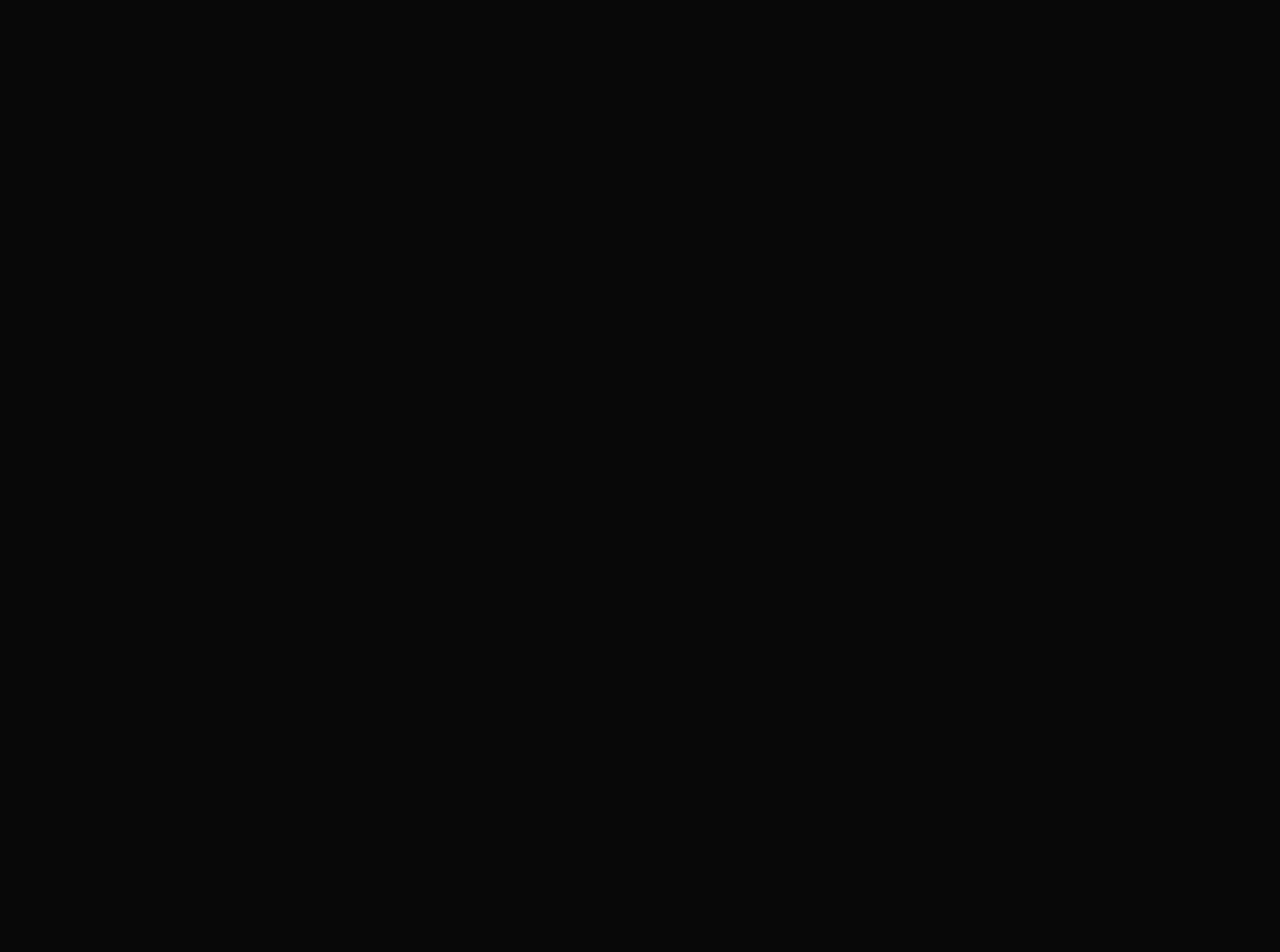
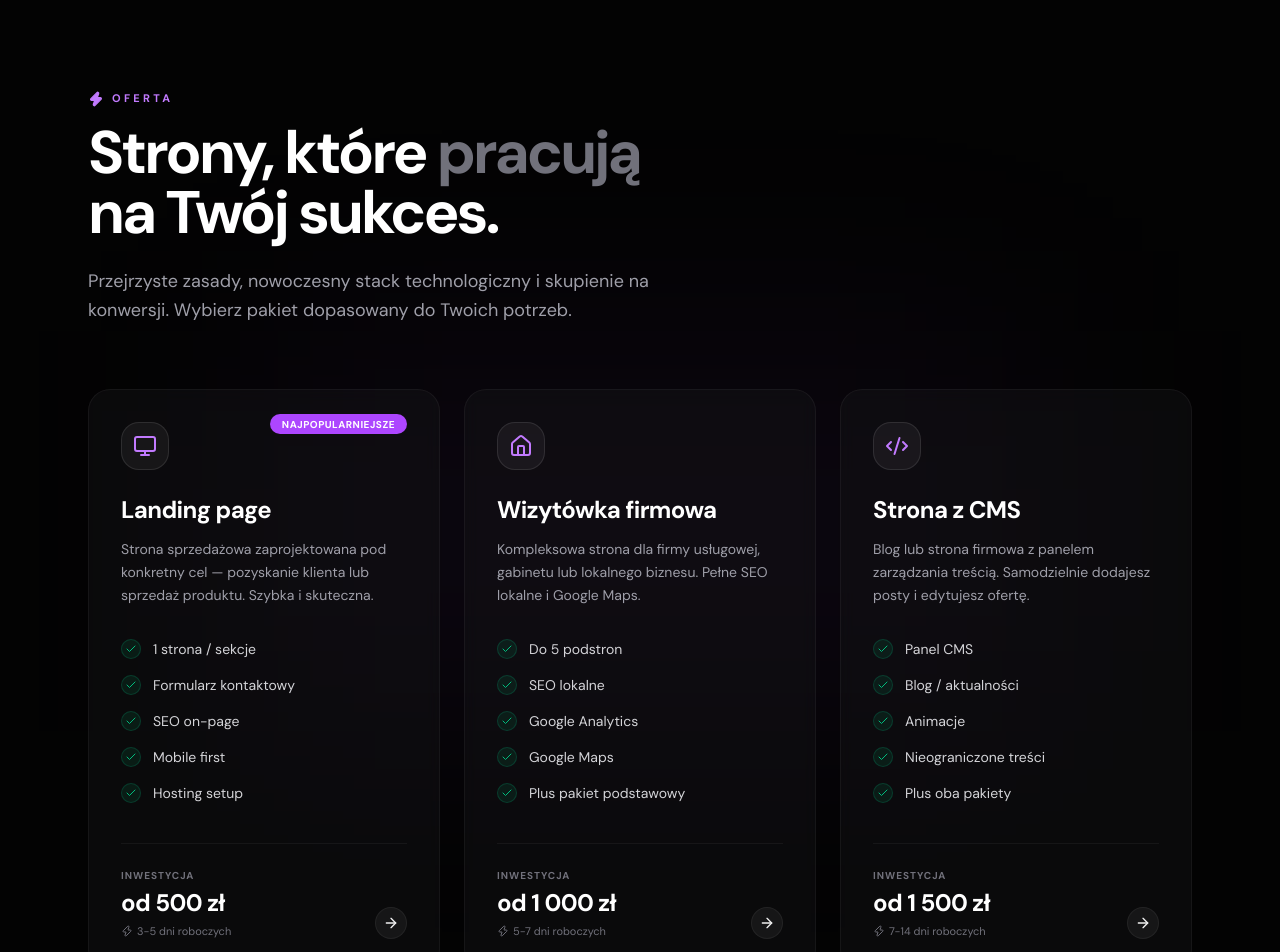
Before and after one commit to sabaudianin/dev-landing-page, a Next.js app: page / in a window 1280 px wide. Shown: the part 880-1832 px from the top of the page. Before the commit the page ends 842 px from the top, so only its background shows below. Built offline with nearby package versions, Linux system fonts and the light colour scheme; no server answers.

Commit message:
add services section

```diff
--- a/app/page.tsx
+++ b/app/page.tsx
@@ -1,11 +1,13 @@
 import Hero from "@/components/hero/hero";
 import Nav from "@/components/nav/nav";
+import Services from "@/components/services/services";
 
 export default function Home() {
   return (
     <main>
       <Nav />
       <Hero />
+      <Services />
 
     </main>
   );
--- a/components/hero/hero.tsx
+++ b/components/hero/hero.tsx
@@ -170,8 +170,8 @@ export default function Hero() {
                 >
                     {[
                         { title: "od 800 zł", desc: "za Landing Page", icon: <Sparkles className="w-4 h-4 text-purple-400" /> },
-                        { title: "3–5 dni", desc: "Czas realizacji", icon: <CheckCircle2 className="w-4 h-4 text-purple-400" /> },
-                        { title: "Lifetime", desc: "Wsparcie techniczne", icon: <CheckCircle2 className="w-4 h-4 text-purple-400" /> },
+                        { title: "3-5 dni", desc: "Czas realizacji", icon: <CheckCircle2 className="w-4 h-4 text-purple-400" /> },
+                        { title: "100%", desc: "Wsparcie techniczne", icon: <CheckCircle2 className="w-4 h-4 text-purple-400" /> },
                     ].map((stat, i) => (
                         <motion.div
                             key={i}
--- /dev/null
+++ b/components/services/services.tsx
@@ -0,0 +1,173 @@
+"use client";
+import React from "react";
+import { motion, Variants } from "framer-motion";
+import { Monitor, Home, Code2, Check, ArrowRight, Zap } from "lucide-react";
+import { Badge } from "@/components/ui/badge";
+import { Button } from "@/components/ui/button";
+
+const services = [
+    {
+        icon: <Monitor className="w-6 h-6" />,
+        tag: "Najpopularniejsze",
+        title: "Landing page",
+        desc: "Strona sprzedażowa zaprojektowana pod konkretny cel — pozyskanie klienta lub sprzedaż produktu. Szybka i skuteczna.",
+        price: "od 500 zł",
+        time: "3-5 dni roboczych",
+        features: ["1 strona / sekcje", "Formularz kontaktowy", "SEO on-page", "Mobile first", "Hosting setup"],
+        gradient: "from-blue-500/20 to-purple-500/20",
+    },
+    {
+        icon: <Home className="w-6 h-6" />,
+        tag: null,
+        title: "Wizytówka firmowa",
+        desc: "Kompleksowa strona dla firmy usługowej, gabinetu lub lokalnego biznesu. Pełne SEO lokalne i Google Maps.",
+        price: "od 1 000 zł",
+        time: "5-7 dni roboczych",
+        features: ["Do 5 podstron", "SEO lokalne", "Google Analytics", "Google Maps", "Plus pakiet podstawowy"],
+        gradient: "from-purple-500/20 to-pink-500/20",
+    },
+    {
+        icon: <Code2 className="w-6 h-6" />,
+        tag: null,
+        title: "Strona z CMS",
+        desc: "Blog lub strona firmowa z panelem zarządzania treścią. Samodzielnie dodajesz posty i edytujesz ofertę.",
+        price: "od 1 500 zł",
+        time: "7-14 dni roboczych",
+        features: ["Panel CMS", "Blog / aktualności", "Animacje", "Nieograniczone treści", "Plus oba pakiety"],
+        gradient: "from-orange-500/20 to-amber-500/20",
+    },
+];
+
+const containerVariants: Variants = {
+    hidden: { opacity: 0 },
+    visible: {
+        opacity: 1,
+        transition: { staggerChildren: 0.2 },
+    },
+};
+
+const cardVariants: Variants = {
+    hidden: { y: 30, opacity: 0 },
+    visible: {
+        y: 0,
+        opacity: 1,
+        transition: { type: "spring", stiffness: 100, damping: 12 },
+    },
+};
+
+export default function Services() {
+    return (
+        <section id="usługi" className="py-32 relative overflow-hidden bg-[#030303]">
+            {/* Subtelny blask w tle */}
+            <div className="absolute top-1/2 left-1/2 -translate-x-1/2 -translate-y-1/2 w-[800px] h-[400px] bg-purple-500/5 blur-[120px] pointer-events-none" />
+
+            <div className="max-w-6xl mx-auto px-6 relative z-10">
+                <div className="mb-16">
+                    <motion.div
+                        initial={{ opacity: 0, x: -20 }}
+                        whileInView={{ opacity: 1, x: 0 }}
+                        viewport={{ once: true }}
+                        className="flex items-center gap-2 mb-4"
+                    >
+                        <Zap className="w-4 h-4 text-purple-400 fill-purple-400" />
+                        <span className="font-bold text-[11px] tracking-[0.3em] uppercase text-purple-400">
+                            Oferta
+                        </span>
+                    </motion.div>
+
+                    <motion.h2
+                        initial={{ opacity: 0, y: 20 }}
+                        whileInView={{ opacity: 1, y: 0 }}
+                        viewport={{ once: true }}
+                        className="text-4xl md:text-6xl font-bold text-white tracking-tighter mb-6"
+                    >
+                        Strony, które <span className="text-zinc-500">pracują</span> <br />
+                        na Twój sukces.
+                    </motion.h2>
+
+                    <motion.p
+                        initial={{ opacity: 0, y: 20 }}
+                        whileInView={{ opacity: 1, y: 0 }}
+                        viewport={{ once: true }}
+                        transition={{ delay: 0.1 }}
+                        className="text-zinc-400 text-lg max-w-xl leading-relaxed"
+                    >
+                        Przejrzyste zasady, nowoczesny stack technologiczny i skupienie na konwersji.
+                        Wybierz pakiet dopasowany do Twoich potrzeb.
+                    </motion.p>
+                </div>
+
+                <motion.div
+                    variants={containerVariants}
+                    initial="hidden"
+                    whileInView="visible"
+                    viewport={{ once: true }}
+                    className="grid grid-cols-1 md:grid-cols-3 gap-6"
+                >
+                    {services.map((s, index) => (
+                        <motion.div
+                            key={s.title}
+                            variants={cardVariants}
+                            whileHover={{ y: -10 }}
+                            className="group relative"
+                        >
+                            {/* Card Background & Border Effect */}
+                            <div className="relative h-full bg-zinc-900/40 backdrop-blur-sm border border-white/5 rounded-3xl p-8 transition-colors group-hover:border-purple-500/30 overflow-hidden">
+
+                                {/* Gradient Glow on Hover */}
+                                <div className={`absolute inset-0 bg-gradient-to-br ${s.gradient} opacity-0 group-hover:opacity-100 transition-opacity duration-500 pointer-events-none`} />
+
+                                {s.tag && (
+                                    <Badge className="absolute top-6 right-8 bg-purple-500 text-white border-none font-bold uppercase text-[10px] tracking-wider px-3">
+                                        {s.tag}
+                                    </Badge>
+                                )}
+
+                                <div className="relative z-10">
+                                    <div className="w-12 h-12 rounded-2xl bg-white/5 flex items-center justify-center text-purple-400 mb-6 border border-white/10 group-hover:scale-110 transition-transform duration-300">
+                                        {s.icon}
+                                    </div>
+
+                                    <h3 className="text-2xl font-bold text-white mb-3 tracking-tight">{s.title}</h3>
+                                    <p className="text-zinc-400 text-sm leading-relaxed mb-8 min-h-[60px]">{s.desc}</p>
+
+                                    <ul className="space-y-4 mb-10">
+                                        {s.features.map((f) => (
+                                            <li key={f} className="flex items-center gap-3 text-sm text-zinc-300">
+                                                <div className="flex-shrink-0 w-5 h-5 rounded-full bg-emerald-500/10 flex items-center justify-center border border-emerald-500/20">
+                                                    <Check className="w-3 h-3 text-emerald-500" />
+                                                </div>
+                                                {f}
+                                            </li>
+                                        ))}
+                                    </ul>
+
+                                    <div className="pt-6 border-t border-white/5 flex items-end justify-between">
+                                        <div>
+                                            <p className="text-[10px] uppercase tracking-widest text-zinc-500 mb-1 font-bold">Inwestycja</p>
+                                            <p className="text-2xl font-bold text-white tracking-tight">{s.price}</p>
+                                            <p className="text-[11px] text-zinc-500 mt-1 flex items-center gap-1">
+                                                <Zap className="w-3 h-3" /> {s.time}
+                                            </p>
+                                        </div>
+
+                                        <Button
+                                            variant="outline"
+                                            size="icon"
+                                            className="rounded-full border-white/10 bg-white/5 hover:bg-purple-500 hover:text-white transition-all group-hover:translate-x-1"
+                                            asChild
+                                        >
+                                            <a href={`https://wa.me/48793386445?text=Hej%20Rafał%2C%20pytam%20o%20${s.title}`}>
+                                                <ArrowRight className="w-4 h-4" />
+                                            </a>
+                                        </Button>
+                                    </div>
+                                </div>
+                            </div>
+                        </motion.div>
+                    ))}
+                </motion.div>
+            </div>
+        </section>
+    );
+}
```
Also changed, not shown: components/nav/nav.tsx (+6 -6 lines).
